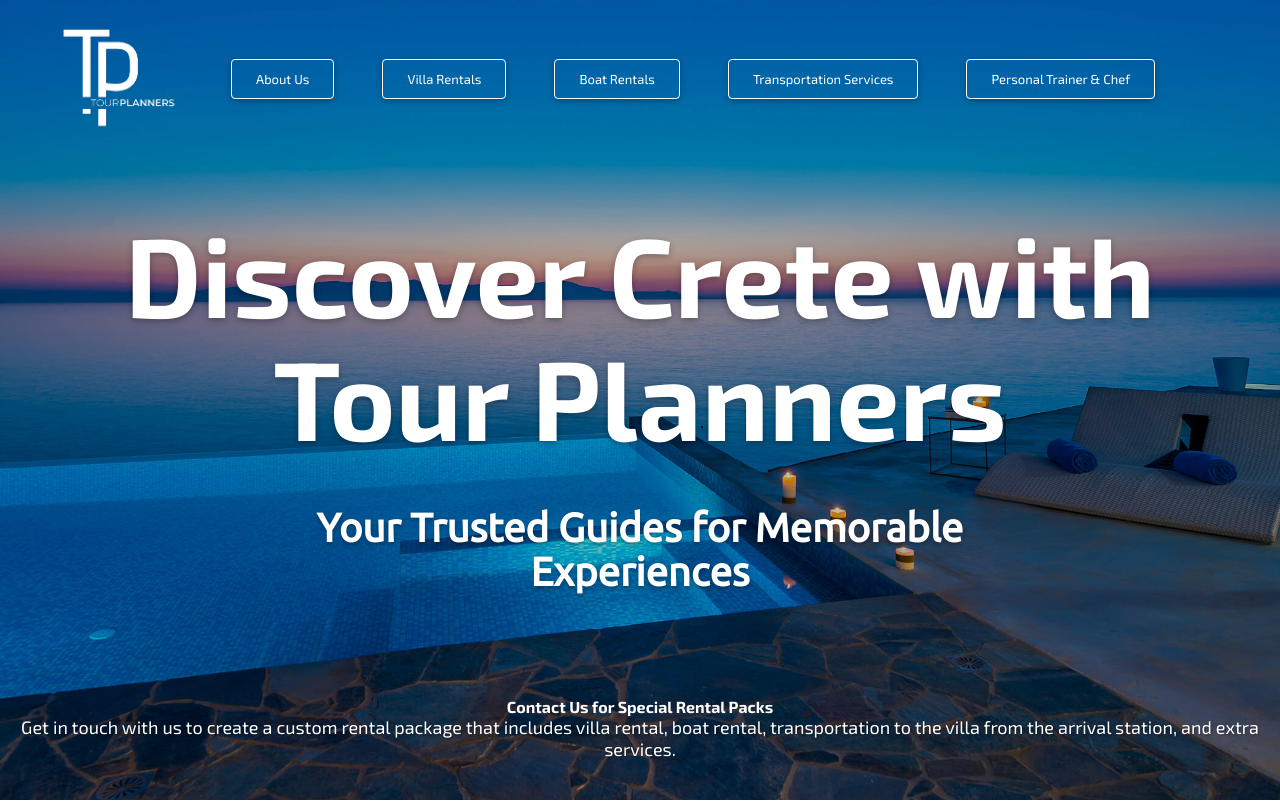
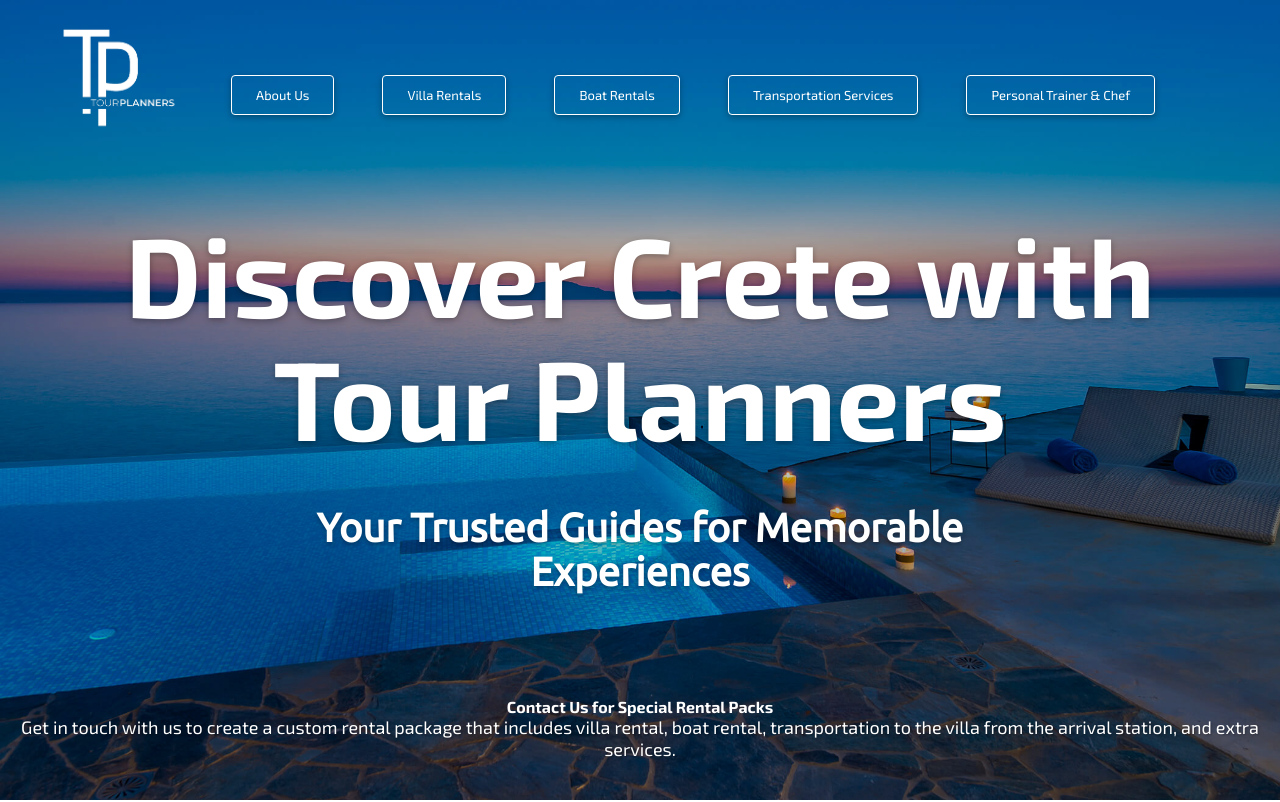
Before and after one commit to StefanosSpan/tour-planners, a React (Create React App) app: page / in a window 1280 px wide. Shown: the top 802 px of the page. Built offline with nearby package versions, Linux system fonts and the light colour scheme.

Commit message:
Initial commit

```diff
--- a/src/App.css
+++ b/src/App.css
@@ -464,7 +464,7 @@ footer .btn {
 
   .links a {
     margin-right: 3rem;
-    margin-top: 0rem;
+    margin-top: 2rem;
     font-size: 13px;
   }
 
```
